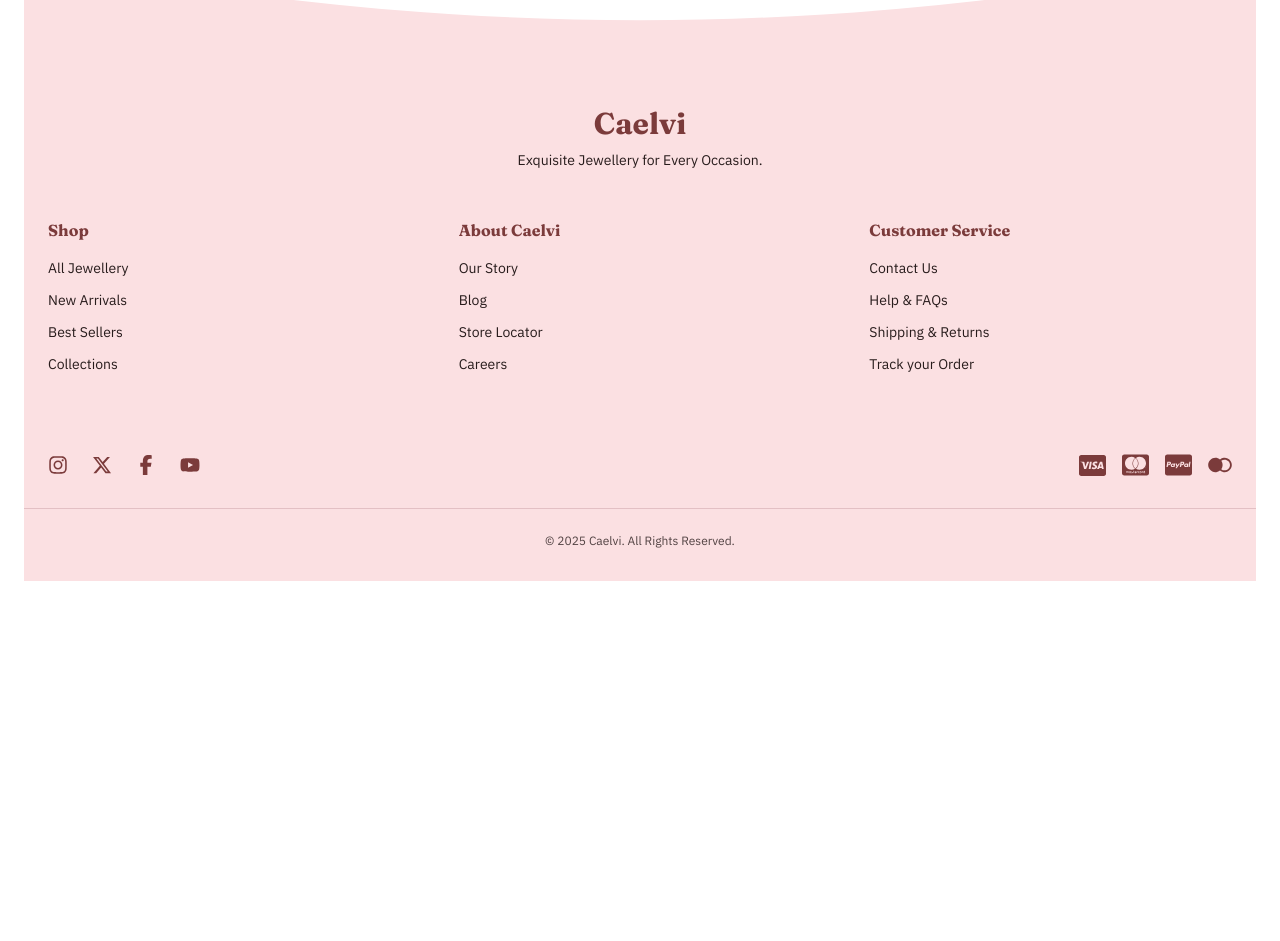
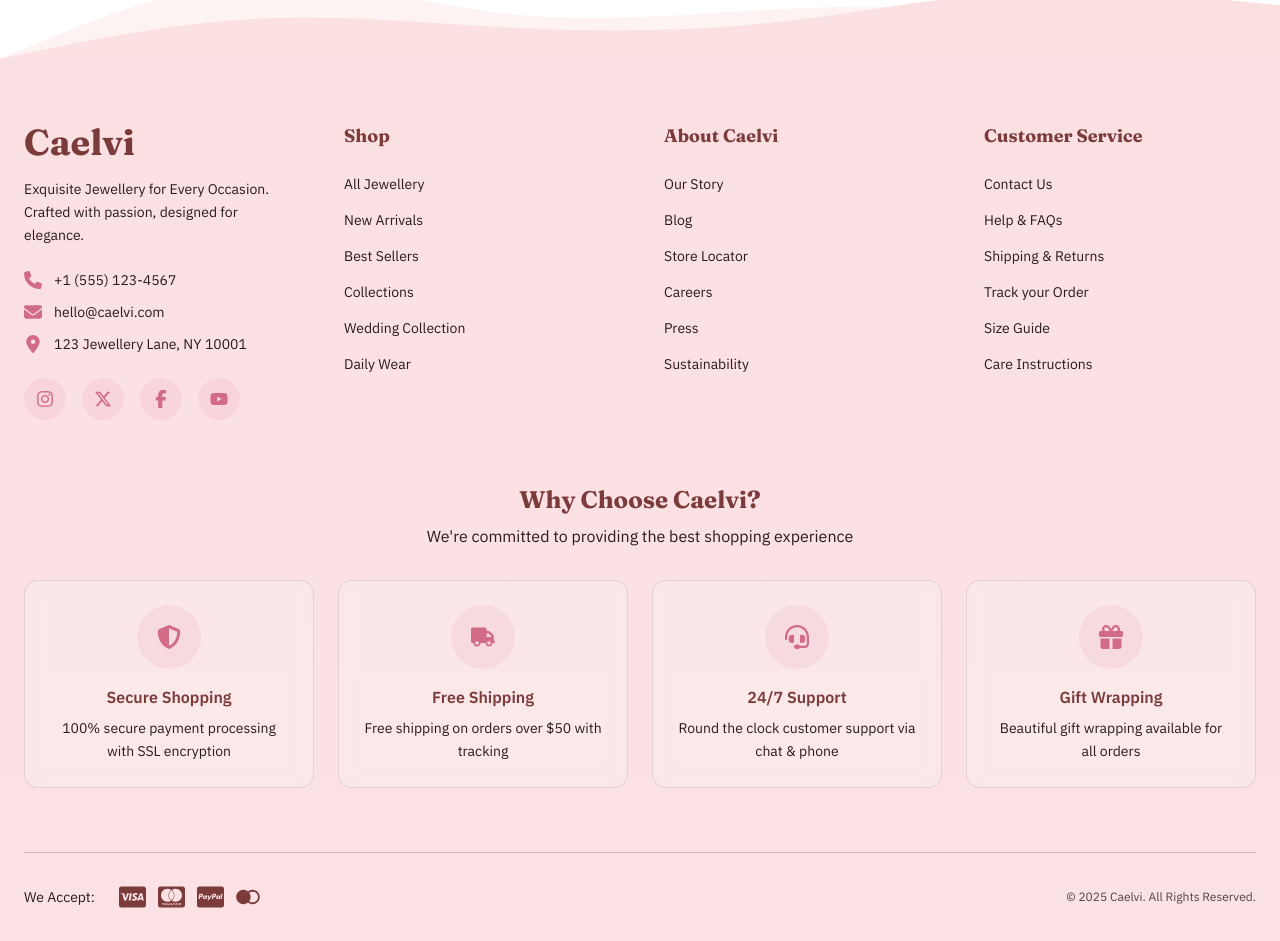
Before and after one commit to jatinkumar022/evarae, a Next.js app: page / in a window 1280 px wide. Shown: the part 6340-7281 px from the top of the page. Before the commit the page ends 6921 px from the top, so only its background shows below. Built offline with nearby package versions, Linux system fonts and the light colour scheme.

Commit message:
Added svg footer

```diff
--- a/src/app/components/layouts/Footer.tsx
+++ b/src/app/components/layouts/Footer.tsx
@@ -8,7 +8,15 @@ import {
   FaYoutube,
   FaInstagram,
   FaXTwitter,
+  FaEnvelope,
+  FaPhone,
+  FaLocationDot,
+  FaShieldHalved,
+  FaTruck,
+  FaHeadset,
+  FaGift,
 } from 'react-icons/fa6';
+import { motion } from 'framer-motion';
 
 const FooterLinkGroup = ({
   title,
@@ -17,18 +25,79 @@ const FooterLinkGroup = ({
   title: string;
   links: string[];
 }) => (
-  <div className="text-center md:text-left">
-    <h3 className="font-bold mb-4 font-heading text-accent">{title}</h3>
-    <ul className="space-y-3 text-muted-foreground text-sm">
+  <motion.div
+    className="text-center md:text-left"
+    initial={{ opacity: 0, y: 20 }}
+    whileInView={{ opacity: 1, y: 0 }}
+    transition={{ duration: 0.5 }}
+    viewport={{ once: true }}
+  >
+    <h3 className="font-bold mb-4 md:mb-6 font-heading text-accent text-base md:text-lg">
+      {title}
+    </h3>
+    <ul className="space-y-2 md:space-y-4 text-muted-foreground text-xs md:text-sm">
       {links.map((link: string) => (
         <li key={link}>
-          <Link href="#" className="hover:text-primary transition-colors">
+          <Link
+            href="#"
+            className="hover:text-primary transition-colors duration-200 hover:translate-x-1 inline-block"
+          >
             {link}
           </Link>
         </li>
       ))}
     </ul>
+  </motion.div>
+);
+
+const ContactInfo = ({
+  icon: Icon,
+  text,
+  href,
+}: {
+  icon: any;
+  text: string;
+  href?: string;
+}) => (
+  <div className="flex items-center gap-2 md:gap-3 text-muted-foreground text-xs md:text-sm">
+    <Icon className="text-primary text-sm md:text-lg flex-shrink-0" />
+    {href ? (
+      <Link
+        href={href}
+        className="hover:text-primary transition-colors truncate"
+      >
+        {text}
+      </Link>
+    ) : (
+      <span className="truncate">{text}</span>
+    )}
   </div>
+);
+
+const FeatureCard = ({
+  icon: Icon,
+  title,
+  description,
+}: {
+  icon: any;
+  title: string;
+  description: string;
+}) => (
+  <motion.div
+    className="text-center p-4 md:p-6 bg-background/30 backdrop-blur-sm rounded-xl border border-muted-foreground/10"
+    whileHover={{ scale: 1.02, y: -2 }}
+    transition={{ duration: 0.2 }}
+  >
+    <div className="w-12 h-12 md:w-16 md:h-16 bg-primary/10 rounded-full flex items-center justify-center mx-auto mb-4">
+      <Icon className="text-primary text-xl md:text-2xl" />
+    </div>
+    <h4 className="font-semibold text-sm md:text-base mb-2 text-accent">
+      {title}
+    </h4>
+    <p className="text-muted-foreground text-xs md:text-sm leading-relaxed">
+      {description}
+    </p>
+  </motion.div>
 );
 
 export default function Footer() {
@@ -37,95 +106,215 @@ export default function Footer() {
     'New Arrivals',
     'Best Sellers',
     'Collections',
+    'Wedding Collection',
+    'Daily Wear',
   ];
-  const aboutLinks = ['Our Story', 'Blog', 'Store Locator', 'Careers'];
+  const aboutLinks = [
+    'Our Story',
+    'Blog',
+    'Store Locator',
+    'Careers',
+    'Press',
+    'Sustainability',
+  ];
   const serviceLinks = [
     'Contact Us',
     'Help & FAQs',
     'Shipping & Returns',
     'Track your Order',
+    'Size Guide',
+    'Care Instructions',
+  ];
+
+  const features = [
+    {
+      icon: FaShieldHalved,
+      title: 'Secure Shopping',
+      description: '100% secure payment processing with SSL encryption',
+    },
+    {
+      icon: FaTruck,
+      title: 'Free Shipping',
+      description: 'Free shipping on orders over $50 with tracking',
+    },
+    {
+      icon: FaHeadset,
+      title: '24/7 Support',
+      description: 'Round the clock customer support via chat & phone',
+    },
+    {
+      icon: FaGift,
+      title: 'Gift Wrapping',
+      description: 'Beautiful gift wrapping available for all orders',
+    },
   ];
 
   return (
-    <Container>
     <footer className="relative mt-32">
-        {/* Arch SVG */}
+      {/* Enhanced Arch SVG */}
       <div className="absolute bottom-full left-0 w-full text-muted">
         <svg
-            className="w-full h-auto"
           viewBox="0 0 1440 120"
           fill="currentColor"
           preserveAspectRatio="none"
+          className="w-full h-auto"
         >
-            <path d="M1440,120H0V0C480,100,960,100,1440,0V120Z"></path>
+          <path
+            className="wave1"
+            d="M0,120L48,110C96,100,192,80,288,75C384,70,480,80,576,85C672,90,768,90,864,80C960,70,1056,50,1152,45C1248,40,1344,50,1392,55L1440,60V120H1392C1344,120,1248,120,1152,120C1056,120,960,120,864,120C768,120,672,120,576,120C480,120,384,120,288,120C192,120,96,120,48,120H0V120Z"
+          />
+          <path
+            className="wave1"
+            d="M0,120L48,100C96,80,192,40,288,35C384,30,480,60,576,70C672,80,768,70,864,65C960,60,1056,60,1152,70C1248,80,1344,100,1392,110L1440,120V120H0V120Z"
+            opacity="0.4"
+          />
         </svg>
       </div>
 
-        <div className="bg-muted text-foreground pt-12 pb-8">
+      <div className="bg-gradient-to-b from-muted to-muted/95 text-foreground pt-12 md:pt-16 pb-6 md:pb-8">
         <Container>
-            <div className="text-center mb-12">
-              <h3 className="text-3xl font-bold mb-2 font-heading text-accent">
+          {/* Main Footer Content */}
+          <div className="grid grid-cols-1 sm:grid-cols-2 lg:grid-cols-4 gap-8 md:gap-12 mb-12 md:mb-16">
+            {/* Brand Section */}
+            <motion.div
+              className="sm:col-span-2 lg:col-span-1 text-center sm:text-left"
+              initial={{ opacity: 0, y: 20 }}
+              whileInView={{ opacity: 1, y: 0 }}
+              transition={{ duration: 0.5 }}
+              viewport={{ once: true }}
+            >
+              <h3 className="text-2xl md:text-4xl font-bold mb-3 md:mb-4 font-heading text-accent">
                 Caelvi
               </h3>
-              <p className="text-muted-foreground text-sm">
-                Exquisite Jewellery for Every Occasion.
+              <p className="text-muted-foreground text-xs md:text-sm mb-4 md:mb-6 leading-relaxed">
+                Exquisite Jewellery for Every Occasion. Crafted with passion,
+                designed for elegance.
               </p>
+
+              {/* Contact Info */}
+              <div className="space-y-2 md:space-y-3 mb-4 md:mb-6">
+                <ContactInfo
+                  icon={FaPhone}
+                  text="+1 (555) 123-4567"
+                  href="tel:+15551234567"
+                />
+                <ContactInfo
+                  icon={FaEnvelope}
+                  text="hello@caelvi.com"
+                  href="mailto:hello@caelvi.com"
+                />
+                <ContactInfo
+                  icon={FaLocationDot}
+                  text="123 Jewellery Lane, NY 10001"
+                />
               </div>
 
-            <div className="grid grid-cols-1 md:grid-cols-3 gap-12 mb-12">
+              {/* Social Links */}
+              <div className="flex justify-center sm:justify-start gap-3 md:gap-4">
+                <motion.div
+                  whileHover={{ scale: 1.1 }}
+                  whileTap={{ scale: 0.9 }}
+                >
+                  <Link
+                    href="#"
+                    className="bg-primary/10 hover:bg-primary/20 text-primary p-2 md:p-3 rounded-full transition-all duration-200 inline-flex items-center justify-center"
+                    aria-label="Follow us on Instagram"
+                  >
+                    <FaInstagram className="text-sm md:text-lg" />
+                  </Link>
+                </motion.div>
+                <motion.div
+                  whileHover={{ scale: 1.1 }}
+                  whileTap={{ scale: 0.9 }}
+                >
+                  <Link
+                    href="#"
+                    className="bg-primary/10 hover:bg-primary/20 text-primary p-2 md:p-3 rounded-full transition-all duration-200 inline-flex items-center justify-center"
+                    aria-label="Follow us on Twitter"
+                  >
+                    <FaXTwitter className="text-sm md:text-lg" />
+                  </Link>
+                </motion.div>
+                <motion.div
+                  whileHover={{ scale: 1.1 }}
+                  whileTap={{ scale: 0.9 }}
+                >
+                  <Link
+                    href="#"
+                    className="bg-primary/10 hover:bg-primary/20 text-primary p-2 md:p-3 rounded-full transition-all duration-200 inline-flex items-center justify-center"
+                    aria-label="Follow us on Facebook"
+                  >
+                    <FaFacebookF className="text-sm md:text-lg" />
+                  </Link>
+                </motion.div>
+                <motion.div
+                  whileHover={{ scale: 1.1 }}
+                  whileTap={{ scale: 0.9 }}
+                >
+                  <Link
+                    href="#"
+                    className="bg-primary/10 hover:bg-primary/20 text-primary p-2 md:p-3 rounded-full transition-all duration-200 inline-flex items-center justify-center"
+                    aria-label="Follow us on YouTube"
+                  >
+                    <FaYoutube className="text-sm md:text-lg" />
+                  </Link>
+                </motion.div>
+              </div>
+            </motion.div>
+
+            {/* Link Groups */}
             <FooterLinkGroup title="Shop" links={shopLinks} />
             <FooterLinkGroup title="About Caelvi" links={aboutLinks} />
             <FooterLinkGroup title="Customer Service" links={serviceLinks} />
           </div>
 
-            <div className=" pt-8">
-              <div className="flex flex-col sm:flex-row justify-center sm:justify-between items-center gap-8">
-                <div className="flex gap-6 items-center text-accent text-xl">
-                  <Link
-                    href="#"
-                    className="hover:text-primary transition-colors"
-                    aria-label="Follow us on Instagram"
+          {/* Features Section */}
+          <motion.div
+            className="mb-12 md:mb-16"
+            initial={{ opacity: 0, y: 20 }}
+            whileInView={{ opacity: 1, y: 0 }}
+            transition={{ duration: 0.5 }}
+            viewport={{ once: true }}
           >
-                    <FaInstagram />
-                  </Link>
-                  <Link
-                    href="#"
-                    className="hover:text-primary transition-colors"
-                    aria-label="Follow us on Twitter"
-                  >
-                    <FaXTwitter />
-                  </Link>
-                  <Link
-                    href="#"
-                    className="hover:text-primary transition-colors"
-                    aria-label="Follow us on Facebook"
-                  >
-                    <FaFacebookF />
-                  </Link>
-                  <Link
-                    href="#"
-                    className="hover:text-primary transition-colors"
-                    aria-label="Follow us on YouTube"
-                  >
-                    <FaYoutube />
-                  </Link>
+            <div className="text-center mb-8">
+              <h4 className="text-xl md:text-2xl font-bold mb-2 font-heading text-accent">
+                Why Choose Caelvi?
+              </h4>
+              <p className="text-muted-foreground text-sm md:text-base">
+                We're committed to providing the best shopping experience
+              </p>
             </div>
-                <div className="flex items-center gap-4 text-accent">
-                  <Visa />
-                  <Mastercard />
-                  <Paypal />
-                  <Maestro />
+            <div className="grid grid-cols-1 sm:grid-cols-2 lg:grid-cols-4 gap-4 md:gap-6">
+              {features.map((feature, index) => (
+                <FeatureCard
+                  key={index}
+                  icon={feature.icon}
+                  title={feature.title}
+                  description={feature.description}
+                />
+              ))}
+            </div>
+          </motion.div>
+
+          {/* Bottom Section */}
+          <div className="flex flex-col sm:flex-row justify-between items-center gap-4 md:gap-6 pt-6 md:pt-8 border-t border-muted-foreground/20">
+            <div className="flex flex-col sm:flex-row items-center gap-4 md:gap-6 text-accent">
+              <span className="text-xs md:text-sm text-muted-foreground">
+                We Accept:
+              </span>
+              <div className="flex items-center gap-2 md:gap-3">
+                <Visa className="h-4 md:h-6" />
+                <Mastercard className="h-4 md:h-6" />
+                <Paypal className="h-4 md:h-6" />
+                <Maestro className="h-4 md:h-6" />
               </div>
             </div>
-            </div>
-          </Container>
-          <div className="mt-8 pt-6 border-t  text-center">
-            <p className="text-xs text-muted-foreground/80">
+            <p className="text-xs text-muted-foreground/80 text-center sm:text-right">
               © {new Date().getFullYear()} Caelvi. All Rights Reserved.
             </p>
           </div>
+        </Container>
       </div>
     </footer>
-    </Container>
   );
 }
```
Also changed, not shown: src/app/components/home/CategoryGrid.tsx (+14 -15 lines), src/app/layout.tsx (+20 -0 lines). Lines whose indentation alone changed are shown as unchanged.
